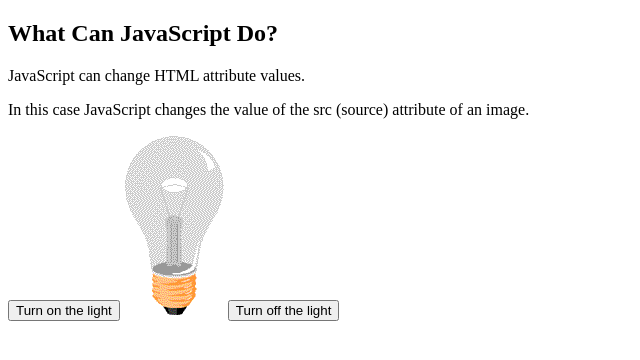
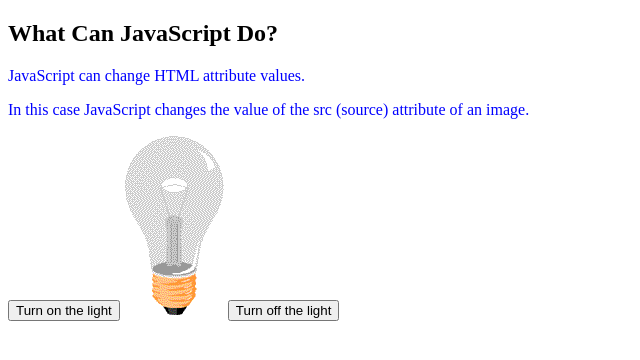
Before and after one commit to ShulhaPavel/git-flow, a plain HTML site: page Project_Shulga/index.html in a window 1280 px wide. Shown: the whole page, without its empty margins (0-640 px from the left). Drawn offline with Linux system fonts and the light colour scheme.

Commit message:
Updated style

```diff
--- a/Project_Shulga/scc/style.css
+++ b/Project_Shulga/scc/style.css
@@ -1,3 +1,7 @@
 #myImage{
     width:100px;
 }
+
+p{
+    color:rgb(0,0,255);
+}
```
